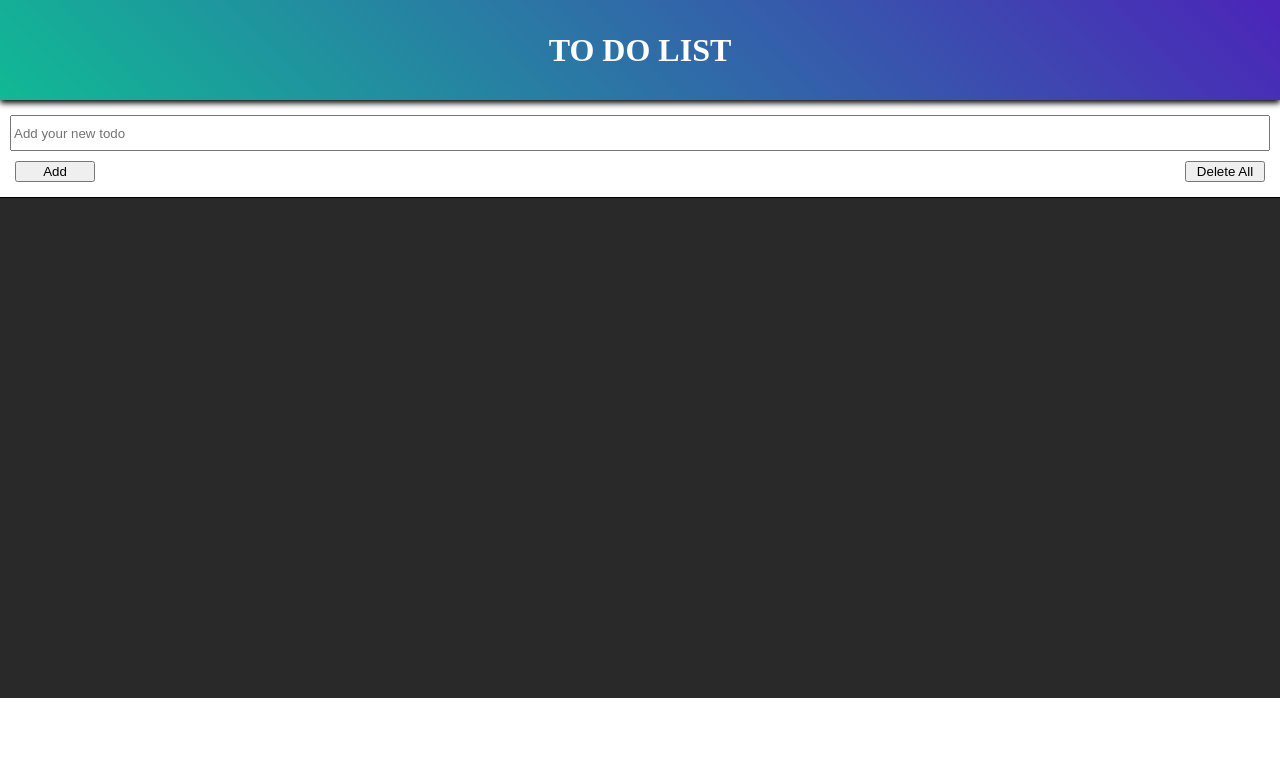
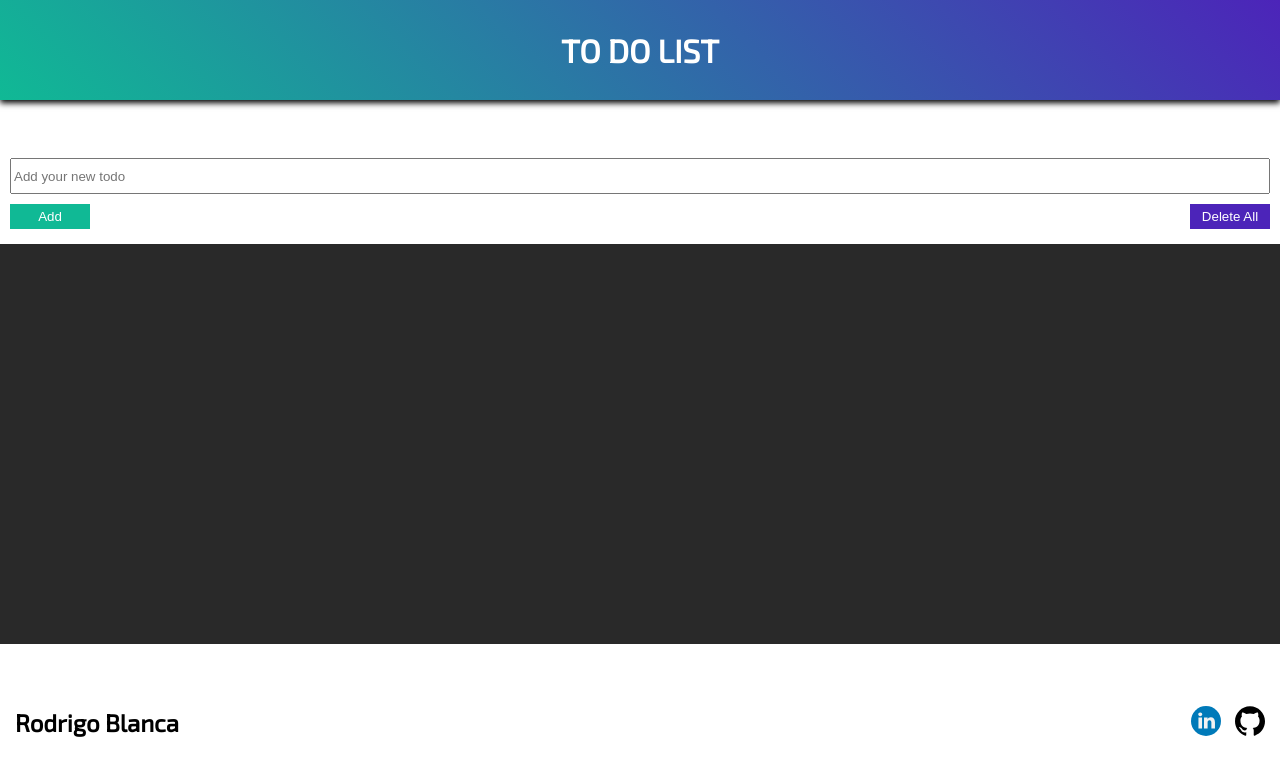
Before and after one commit to RodriBlanca/To-do-list, a plain HTML site: page index.html in a window 1280 px wide. Drawn offline with Linux system fonts and the light colour scheme.

Commit message:
Actualización de estilos

```diff
--- a/index.html
+++ b/index.html
@@ -40,7 +40,15 @@
     </main>
 
     <!-- FOOTER -->
-    <footer class="footer"></footer>
+    <footer class="footer">
+        <h2 class="footer-title">Rodrigo Blanca</h2>
+        <div class="footer-redes">
+            <a href="https://www.linkedin.com/in/rodrigo-blanca-6b5a85184/"><img src="./files/linkedin.svg"
+                    alt="Linkedin" class="footer-redes__img"></a>
+            <a href="https://github.com/RodriBlanca"><img src="./files/github.svg" alt="Github"
+                    class="footer-redes__img"></a>
+        </div>
+    </footer>
 
     <!-- JAVASCRIPT -->
     <!-- <script src="main.js"></script> -->
--- a/js/app.js
+++ b/js/app.js
@@ -22,8 +22,11 @@ function loadEventListeners() {
 
     deleteAllBtn.addEventListener('click', () => {
         // Elimina todos los to do's
+        const deleteAll = () => {
             todoList = [];
             cleanHTML();
+        }
+        setTimeout(deleteAll, 300);
     });
 
     todosContainer.addEventListener('click', deleteTodo);
@@ -87,20 +90,18 @@ function cleanHTML() {
 function deleteTodo(e) {
     const deleteBtn = e.target.classList.contains('delete');
     const id = e.target.parentElement.getAttribute('data-id');
-
+    const deleteAction = () => {
         if(deleteBtn) {
             for(let i = 0; i < todoList.length; i++) {
                 if(id == todoList[i].id) {
-                // todoList.splice(i, 1);
                     todoList.splice(i, 1);
                     cleanHTML();
                     todoHTML();
-                // FALTA HACERLO VER POR EL HTML
                 }
             }
         }
-
-
+    }
+    setTimeout(deleteAction, 200);
 }
 
 loadEventListeners();
--- a/style/main.scss
+++ b/style/main.scss
@@ -1,23 +1,39 @@
 //Import google fonts
+@import url("https://fonts.googleapis.com/css2?family=Exo+2&display=swap");
+
+// VARIABLES
+$verde: rgb(16, 185, 149);
+$purpura: rgb(76, 36, 185);
+$deleteBtn: rgb(223, 18, 18);
+$todoBackground: rgb(41, 41, 41);
+$blanco: white;
+$negro: black;
 
 @media screen and (min-width: 240px) {
   .body {
     margin: 0;
     padding: 0;
+    font-family: "Exo 2", sans-serif;
+    min-height: 100vh;
+    display: grid;
+    grid-template-columns: 1fr;
+    grid-template-rows: 100px, 1fr, 70px;
   }
 
   /* HEADER */
   .header {
     height: 100px;
-    background: linear-gradient(45deg, rgb(16, 185, 149), rgb(76, 36, 185));
-    box-shadow: 0 3px 6px black;
+    grid-column: 1/2;
+    grid-row: 1/2;
+    background: linear-gradient(45deg, $verde, $purpura);
+    box-shadow: 0 3px 6px $negro;
     display: flex;
     justify-content: center;
     align-items: center;
 
     &-title {
       margin: 0;
-      color: white;
+      color: $blanco;
     }
   }
 
@@ -25,6 +41,8 @@
   .main {
     display: flex;
     justify-content: center;
+    grid-column: 1/2;
+    grid-row: 2/3;
   }
 
   .todo-container {
@@ -36,7 +54,6 @@
     display: flex;
     flex-direction: column;
     margin-top: 15px;
-    border-bottom: 1px solid black;
     padding-bottom: 15px;
 
     &-buttons {
@@ -46,6 +63,11 @@
 
       &__key {
         width: 80px;
+        border: 0;
+        height: 25px;
+        color: $blanco;
+        transition-property: transform;
+        transition-duration: 0.3s;
       }
     }
 
@@ -56,22 +78,35 @@
   }
 
   .add {
-    margin-left: 15px;
+    margin-left: 10px;
+    background-color: $verde;
+
+    &:active {
+      transform: scale(0.9);
+    }
   }
 
   .deleteAll {
-    margin-right: 15px;
+    margin-right: 10px;
+    background-color: $purpura;
+
+    &:active {
+      transform: scale(0.9);
+    }
   }
 
   .activities-container {
-    background-color: rgb(41, 41, 41);
-    height: 500px;
+    background-color: $todoBackground;
+    min-height: 25rem;
+    box-sizing: border-box;
+    padding-bottom: 1px;
+    padding-top: 1px;
   }
 
   // ESTILOS PARA EL ELEMENTO CREADO CON JAVASCRIPT
   .todo {
     height: 60px;
-    background-color: #fff;
+    background-color: $blanco;
     display: flex;
     align-items: center;
     margin: 10px 0;
@@ -91,8 +126,46 @@
     height: 30px;
     width: 30px;
     margin-right: 15px;
-    background-color: rgb(223, 18, 18);
+    background-color: $deleteBtn;
     border: 0;
-    color: white;
+    color: $blanco;
+    transition: transform;
+    transition-duration: 0.2s;
+
+    &:active {
+      transform: scale(0.9);
+    }
+  }
+
+  .footer {
+    height: 70px;
+    display: flex;
+    align-items: center;
+    justify-content: space-between;
+    grid-column: 1/2;
+    grid-row: 3/4;
+
+    & h2 {
+      margin-left: 15px;
+    }
+
+    &-redes {
+      margin-right: 10px;
+    }
+
+    &-redes__img {
+      height: 30px;
+      width: 30px;
+      margin: 0 5px;
+      transition-property: transform;
+      transition-duration: 0.5s;
+
+      &:active {
+        transform: scale(0.7);
+      }
+    }
   }
 }
+
+@media screen and (min-width: 768px) {
+}
```
Also changed, not shown: files/edit.png (deleted), files/github.svg (added), files/linkedin.svg (added), files/x-button.png (deleted), style/main.css, 1 other file. Lines whose indentation alone changed are shown as unchanged.
